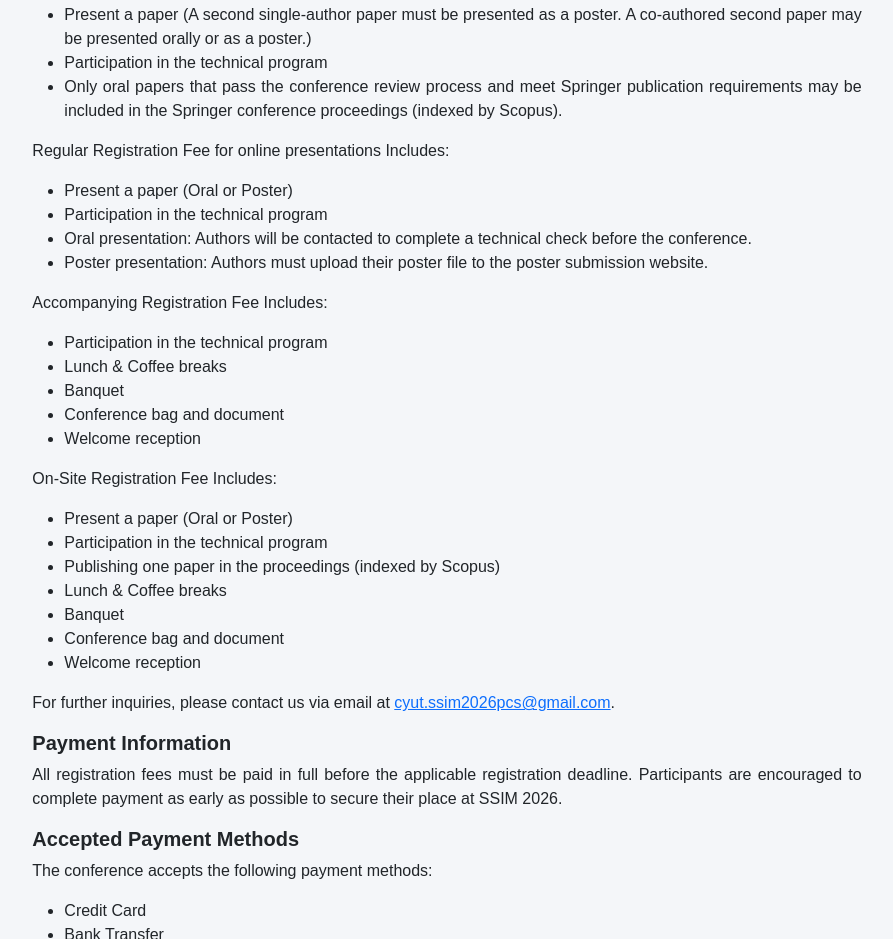
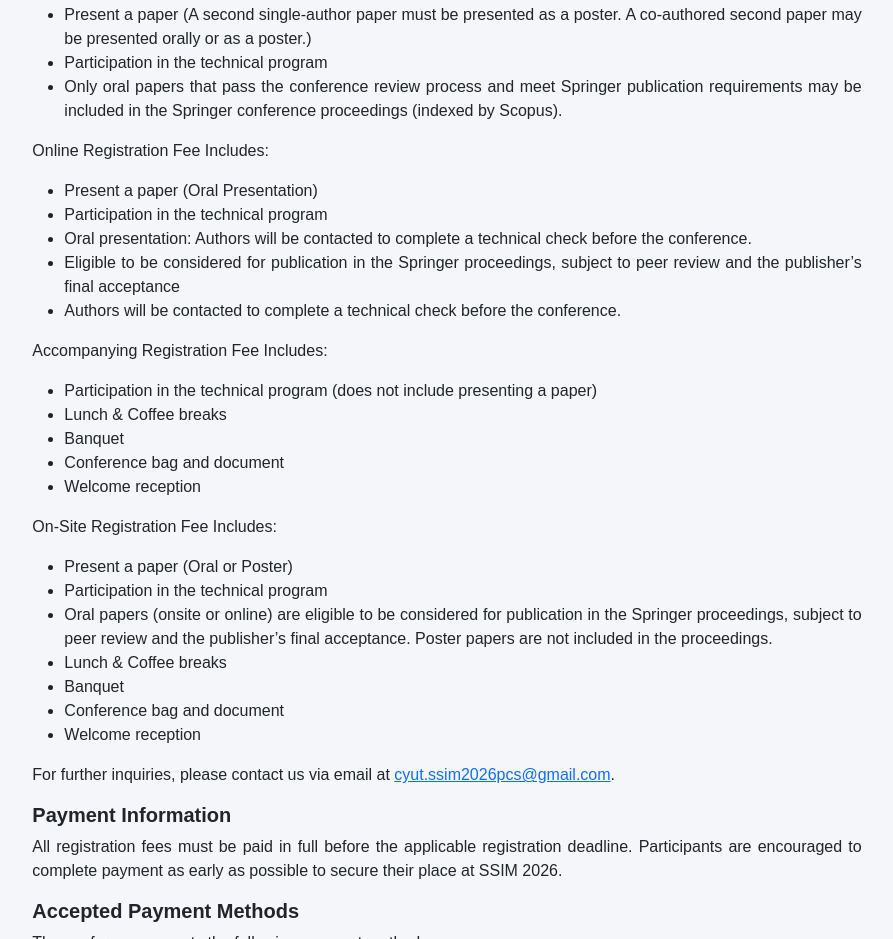
Before and after one commit to ssim2026/ssim2026.github.io, a plain HTML site: page Regis.html in a window 1280 px wide. Shown: the part 1324-2263 px from the top of the page, without its empty margins (333-1226 px from the left). Drawn offline with nearby package versions, Linux system fonts and the light colour scheme.

Commit message:
Add files via upload

```diff
--- a/Regis.html
+++ b/Regis.html
@@ -407,17 +407,18 @@ border-left: 4px solid #4FC3F7;
             <li>Participation in the technical program</li>
             <li>Only oral papers that pass the conference review process and meet Springer publication requirements may be included in the Springer conference proceedings (indexed by Scopus).</li>
         </ul>
-        <p>Regular Registration Fee for online presentations Includes:</p>
+        <p>Online Registration Fee Includes:</p>
         <ul>
-            <li>Present a paper (Oral or Poster)</li>
+            <li>Present a paper (Oral Presentation)</li>
             <li>Participation in the technical program</li>
             <li>Oral presentation: Authors will be contacted to complete a technical check before the conference.</li>
-            <li>Poster presentation: Authors must upload their poster file to the poster submission website.</li>
+            <li>Eligible to be considered for publication in the Springer proceedings, subject to peer review and the publisher’s final acceptance</li>
+            <li>Authors will be contacted to complete a technical check before the conference.</li>
 
         </ul>
         <p>Accompanying Registration Fee Includes:</p>
         <ul>
-            <li>Participation in the technical program</li>
+            <li>Participation in the technical program (does not include presenting a paper)</li>
             <li>Lunch & Coffee breaks</li>
             <li>Banquet</li>
             <li>Conference bag and document</li>
@@ -427,7 +428,7 @@ border-left: 4px solid #4FC3F7;
         <ul>
             <li>Present a paper (Oral or Poster)</li>
             <li>Participation in the technical program</li>
-            <li>Publishing one paper in the proceedings (indexed by Scopus)</li>
+            <li>Oral papers (onsite or online) are eligible to be considered for publication in the Springer proceedings, subject to peer review and the publisher’s final acceptance. Poster papers are not included in the proceedings.</li>
             <li>Lunch & Coffee breaks</li>
             <li>Banquet</li>
             <li>Conference bag and document</li>
```
